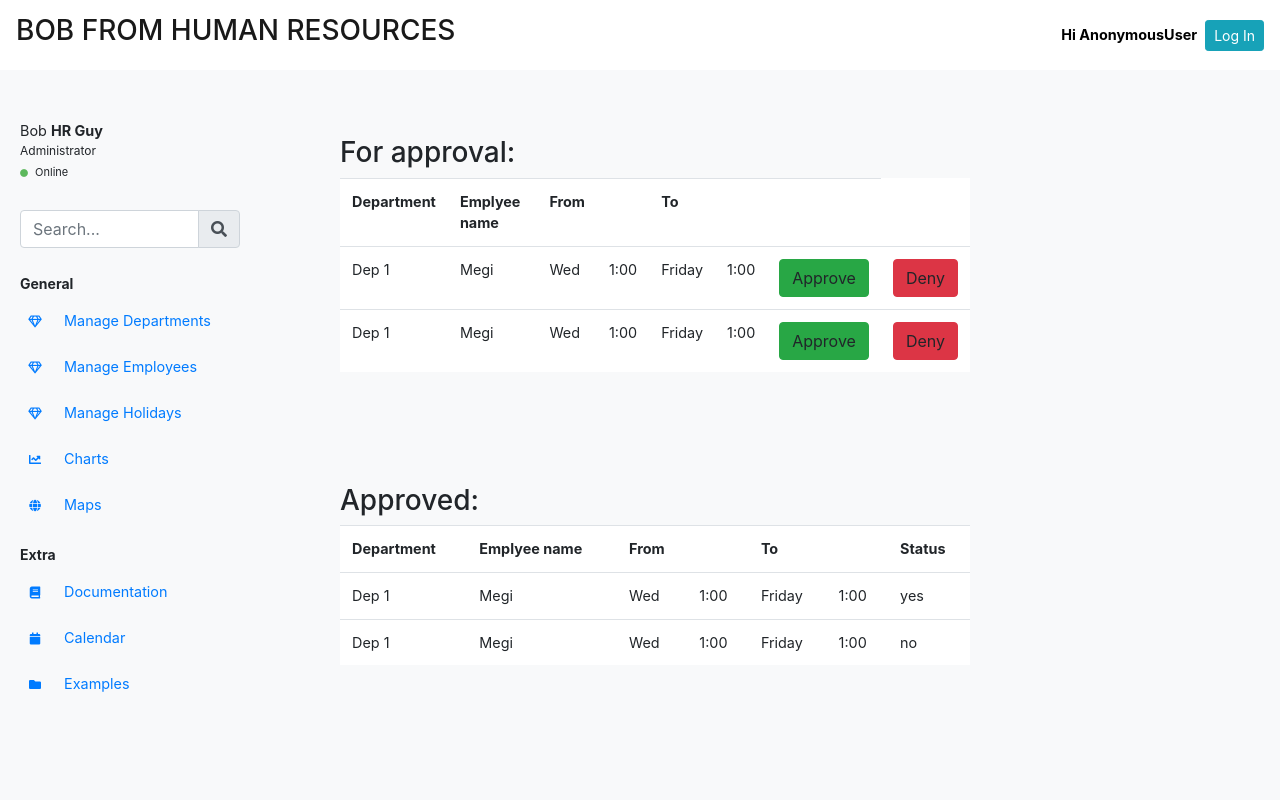
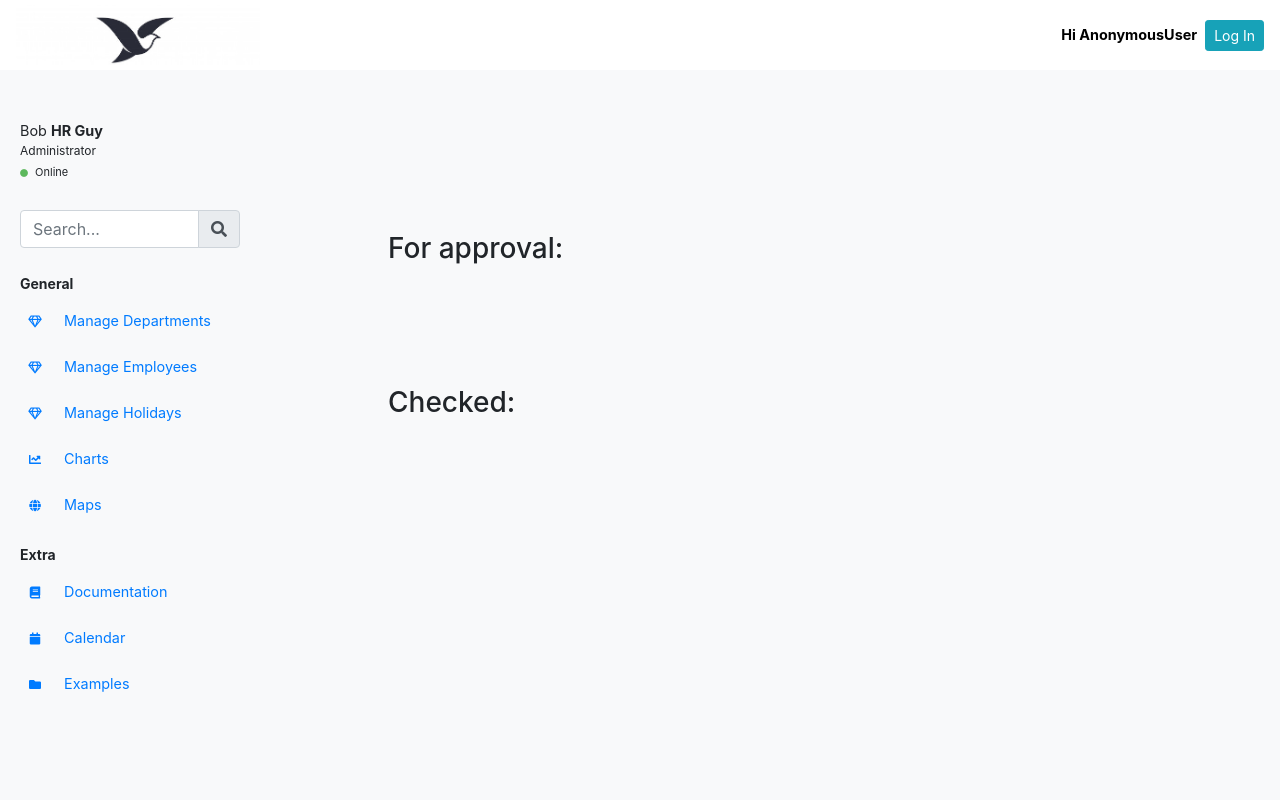
Before and after one commit to MegiMenalla/Human-resource-management-system-software, a Django app: page /emp/hr/1/ in a window 1280 px wide. Run offline with Django 3.2, Linux system fonts and the light colour scheme; data comes from the database, SQL or seed files in the repository; both versions use the stored data as it was after the commit; some libraries are stand-ins or nearby versions.

Commit message:
manager page, request handler

```diff
--- a/hr_system/Employer/models.py
+++ b/hr_system/Employer/models.py
@@ -64,7 +64,7 @@
 
     approval_flag = models.BooleanField(default=False)
     checked = models.BooleanField(default=False)
-    description = models.TextField(max_length=500, null=True, blank=True)
+    description = models.TextField(max_length=1000, null=True, blank=True)
 
 
 class Profile(models.Model):
--- a/hr_system/Employer/templates/components/navbar.html
+++ b/hr_system/Employer/templates/components/navbar.html
@@ -1,7 +1,7 @@
 {% load static %}
 <nav class="navbar navbar-expand-lg navbar-light .py-5 fixed-top " style="background-color: white;height:70px;color:black;font-weight:bold">
   <a class="navbar-brand " href="#">
-      <h3>BOB  FROM HUMAN RESOURCES</h3>
+      <img src="{% static 'images/logo.png' %}" style="height:60px;"/>
 
   </a>
   <button class="navbar-toggler" type="button" data-toggle="collapse" data-target="#navbarText" aria-controls="navbarText" aria-expanded="false" aria-label="Toggle navigation">
--- a/hr_system/Employer/templates/components/see_answer_requests.html
+++ b/hr_system/Employer/templates/components/see_answer_requests.html
@@ -1,71 +1,23 @@
-<div class="row" >
+{% extends 'main.html' %}
+{% load static %}
+{% block content %}
+<div class="row container-fluid pt-5 mt-5 pl-5" >
+    <div id="test"></div>
     <div class="col" >
         <h3>For approval: </h3>
-        <table class="table" style="width:70%;background-color:white;">
-            <tr>
-                <th>Department</th>
-                <th>Emplyee name</th>
-                <th>From</th>
-                <th></th>
-                <th>To</th>
-                <th></th>
-                <th></th>
-            </tr>
+        <table class="table" style="width:100%;background-color:white;" id="for_approval">
 
-            <tr>
-                <td>Dep 1</td>
-                <td>Megi</td>
-                <td>Wed</td>
-                <td>1:00</td>
-                <td>Friday</td>
-                <td>1:00</td>
-                <td><a class="btn btn-success">Approve</a></td>
-                <td><a class="btn btn-danger">Deny</a></td>
-            </tr>
-            <tr>
-                <td>Dep 1</td>
-                <td>Megi</td>
-                <td>Wed</td>
-                <td>1:00</td>
-                <td>Friday</td>
-                <td>1:00</td>
-                <td><a class="btn btn-success">Approve</a></td>
-                <td><a class="btn btn-danger">Deny</a></td>
-            </tr>
         </table>
     </div>
 </div>
-<div class="row mt-5 pt-5">
+<div class="row container-fluid pt-5 mt-5 pl-5">
     <div class="col">
-        <h3>Approved:</h3>
-        <table class="table"  style="width:70%;background-color:white;">
-            <tr>
-                <th>Department</th>
-                <th>Emplyee name</th>
-                <th>From</th>
-                <th></th>
-                <th>To</th>
-                <th></th>
-                <th>Status</th>
-            </tr>
-            <tr>
-                <td>Dep 1</td>
-                <td>Megi</td>
-                <td>Wed</td>
-                <td>1:00</td>
-                <td>Friday</td>
-                <td>1:00</td>
-                <td>yes</td>
-            </tr>
-            <tr>
-                <td>Dep 1</td>
-                <td>Megi</td>
-                <td>Wed</td>
-                <td>1:00</td>
-                <td>Friday</td>
-                <td>1:00</td>
-                <td>no</td>
-            </tr>
+        <h3>Checked:</h3>
+        <table class="table"  style="width:100%;background-color:white;" id="checked_requests">
+
         </table>
     </div>
 </div>
+<script src="{% static 'js/manager.js' %}"></script>
+
+{% endblock%}
--- a/hr_system/Employer/templates/emp_page.html
+++ b/hr_system/Employer/templates/emp_page.html
@@ -33,7 +33,7 @@
 
         </div>
         <!-- make a request -->
-        <div class="col-3 pl-3 pt-5  pb-5 bg-info">
+        <div class="col-3 pl-3 pt-5  pb-5 bg-danger">
             <h5>Create a request</h5>
             <form id="form-wrapper">
                 <div class="form-group">
--- a/hr_system/Employer/urls.py
+++ b/hr_system/Employer/urls.py
@@ -5,7 +5,6 @@
 
 
 urlpatterns = [
-    path(r'test/', views.test),
     path(r'hr/<int:id>/', views.hr, name="hr"),
     path(r'logini/', views.logini, name="logini"),
     path(r'logoutUser/', views.logoutUser, name="logoutUser"),
@@ -14,5 +13,6 @@
     path(r'manage_employees/', views.manage_employees, name="manage_employees"),
     path(r'manage_holidays/', views.manage_holidays, name="manage_holidays"),
     path(r'emp_page/', views.emp_page, name="emp_page"),
-
+    path(r'manager_page/', views.manager_page, name="manager_page"),
+    path(r'see_answer_requests/', views.see_answer_requests, name="see_answer_requests"),
 ]
--- a/hr_system/Employer/views.py
+++ b/hr_system/Employer/views.py
@@ -13,14 +13,19 @@
 # Create your views here.
 
 
-# @api_view(['GET'])
-def test(request):
-    return HttpResponse('hi')
-
-
 def emp_page(request):
     data = {}
     return render(request, 'emp_page.html', data)
+
+
+def manager_page(request):
+    data = {}
+    return render(request, 'manager_page.html', data)
+
+
+def see_answer_requests(request):
+    data = {}
+    return render(request, 'components/see_answer_requests.html', data)
 
 
 def manage_holidays(request):
--- /dev/null
+++ b/hr_system/static/js/manager.js
@@ -0,0 +1,170 @@
+function getCookie(name) {
+    let cookieValue = null;
+    if (document.cookie && document.cookie !== '') {
+        const cookies = document.cookie.split(';');
+        for (let i = 0; i < cookies.length; i++) {
+            const cookie = cookies[i].trim();
+            // Does this cookie string begin with the name we want?
+            if (cookie.substring(0, name.length + 1) === (name + '=')) {
+                cookieValue = decodeURIComponent(cookie.substring(name.length + 1));
+                break;
+            }
+        }
+    }
+    return cookieValue;
+}
+
+const csrftoken = getCookie('csrftoken');
+
+
+
+// get one user name
+var name=null;
+function getUser(user,i){
+    var url = `http://127.0.0.1:8000/api/users/${user}/`
+        fetch( url, {
+            method: 'GET',
+            headers:{'Content-type' : 'application/json',
+            'X-CSRFToken': csrftoken
+            }
+            }).then((resp)=> resp.json())
+            .then(function(response){
+            //console.log(response.department_id)
+                name = response.first_name.concat('  ')
+                name = name.concat(response.last_name)
+                for (j = 0; j < i; j++)
+                    document.getElementsByClassName(user)[j].innerHTML = name
+                })
+    }
+
+
+// build the tables for checked and unchecked requests
+
+buildListRequests()
+
+function buildListRequests(){
+    var uncheckedList = document.getElementById('for_approval')
+    var checkedList = document.getElementById('checked_requests')
+    var url = `http://127.0.0.1:8000/api/requests/`
+    fetch(url)
+    .then((resp)=> resp.json())
+    .then(function(response){
+
+        checked = `<tr>
+                    <th>Emplyee</th>
+                    <th>From</th>
+                    <th></th>
+                    <th>To</th>
+                    <th></th>
+                    <th>Status</th>
+                    <th>Reason:</th>
+                </tr>`
+        checkedList.innerHTML +=checked
+
+        unchecked = `<tr>
+                    <th>Emplyee</th>
+                    <th>From</th>
+                    <th></th>
+                    <th>To</th>
+                    <th></th>
+                    <th></th>
+                    <th></th>
+                    <th>Reason:</th>
+                </tr>`
+        uncheckedList.innerHTML +=unchecked
+
+        var i=0;
+        response.forEach((el) => {
+         i++;
+        // get the username for display purpose
+        getUser(el.user_id,i)
+
+        if (el.checked){
+              if(el.approval_flag)
+                var sts = `<h6 class="text-success">Approved</h6>`
+                else
+                var sts = `<h6 class="text-danger">Denied</h6>`
+
+                var checked = `<tr>
+                                    <td class="${el.user_id}"></td>
+                                    <td>${el.start_date}</td>
+                                    <td>${el.start_hour}</td>
+                                    <td>${el.end_date}</td>
+                                    <td>${el.end_hour}</td>
+                                    <td>${sts}</td>
+                                    <td style="width: 25%;">${el.description}</td>
+                                </tr>`
+                checkedList.innerHTML +=checked
+        }
+        else{
+            var unchecked = `<tr>
+                                <td class="${el.user_id}"></td>
+                                <td>${el.start_date}</td>
+                                <td>${el.start_hour}</td>
+                                <td>${el.end_date}</td>
+                                <td>${el.end_hour}</td>
+                                <td><a class="btn btn-success" onClick='approve(${el.id})'>Approve</a></td>
+                                <td><a class="btn btn-danger" onClick='deny(${el.id})'>Deny</a></td>
+                                <td><form>
+                                    <textarea id="desc" rows="2" cols="50"></textarea>
+                                </form></td>
+                            </tr>`
+            uncheckedList.innerHTML +=unchecked
+        }
+
+       })
+
+    })
+}
+
+
+
+
+// update // approve a request and give a reason why
+function  approve(id){
+    var desc = document.getElementById('desc').value;
+    var url = `http://127.0.0.1:8000/api/requests/${id}/`
+
+    fetch(url, {
+            method : 'PUT',
+             headers:{'Content-type' : 'application/json',
+                     'X-CSRFToken': csrftoken
+            },
+            body : JSON.stringify({
+                'checked':true,
+                'approval_flag':true,
+                'description':desc
+            })
+        }).then(function(response){
+            reset()
+            buildListRequests()
+        })
+
+
+
+}
+
+// update // deny a request and give a reason why
+function  deny(id){
+  var desc = document.getElementById('desc').value;
+    var url = `http://127.0.0.1:8000/api/requests/${id}/`
+
+    fetch(url, {
+            method : 'PUT',
+             headers:{'Content-type' : 'application/json',
+                     'X-CSRFToken': csrftoken
+            },
+            body : JSON.stringify({
+                'checked':true,
+                'description':desc
+            })
+        }).then(function(response){
+            reset()
+            buildListRequests()
+        })
+}
+
+function reset(){
+ document.getElementById('for_approval').innerHTML=''
+ document.getElementById('checked_requests').innerHTML=''
+}
--- a/hr_system/static/js/users.js
+++ b/hr_system/static/js/users.js
@@ -144,7 +144,7 @@
 })
 
 
-// update
+// update //
 function  putUser(id){
     var url = `http://127.0.0.1:8000/api/users/${id}/`
     var name = document.getElementById('name').value;
```
Also changed, not shown: hr_system/Employer/templates/manager_page.html (added, +108 -0 lines), hr_system/static/js/request.js (+5 -23 lines), hr_system/Employer/api/serializers.py (line endings or trailing spaces), hr_system/db.sqlite3, hr_system/static/images/BOB.svg (deleted), hr_system/static/images/logo.png (added).
